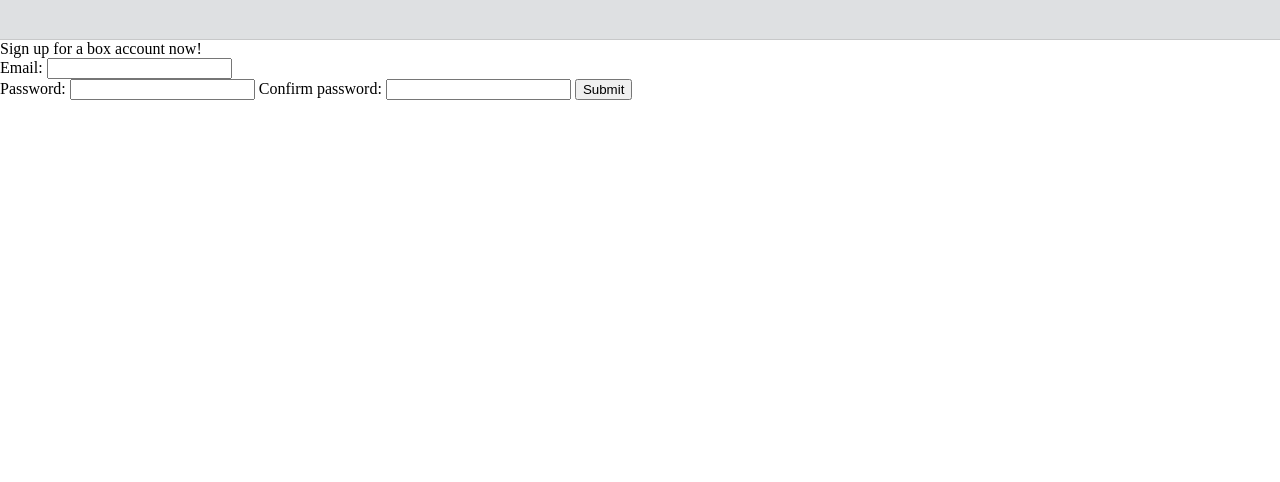
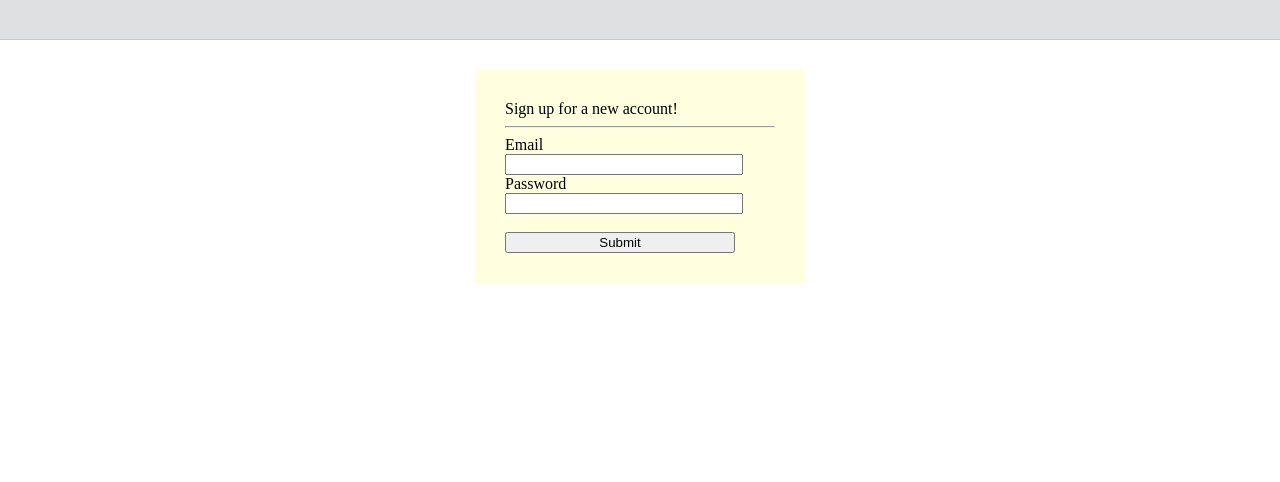
Before and after one commit to kotharitrisha/boxhackathon, a Python web app: template trishaatt/trishaatt/templates/signup.html in a window 1280 px wide. Shown: the top 482 px of the page. Run offline with Jinja, Linux system fonts and the light colour scheme; the template is opened without the code that fills it, so the values that code supplies are empty; some libraries are stand-ins or nearby versions.

Commit message:
basic layouting

```diff
--- a/trishaatt/trishaatt/static/style.css
+++ b/trishaatt/trishaatt/static/style.css
@@ -72,6 +72,32 @@ body {
 	z-index:100;
 }
 
+form{
+	margin:0px auto;
+	margin-top:30px;
+	padding:30px;
+	vertical-align:top;
+	background-color: #FFFFE0;
+	width:270px;
+}
+
+form label{
+	style="font-weight:bold;
+	color:#666;
+}
+
+form input{
+	width:230px;
+}
+
+form .submit{
+	width:100px;
+	font-size:smaller;
+	margin-top: 10px;
+	padding:5px 5px 5px 5px;
+}
+
+
 
 #main-area{
     position:absolute;
--- a/trishaatt/trishaatt/templates/signup.html
+++ b/trishaatt/trishaatt/templates/signup.html
@@ -1,11 +1,13 @@
 {% extends "base.html" %}
 {% block content %}
 <form method="POST" action="/signup">
-  <p> Sign up for a box account now! </p>
-        Email: <input type="text" name="email" /><br />
-        Password: <input type="password" name="password" />
-        Confirm password: <input type = "password" name = "password2" />
-        <input type="submit" value="Submit" />
+  Sign up for a new account!
+  <hr />
+  <label for="signup_email">Email</label><br />
+	<input type="text" name="email" id="signup_email" /><br />
+	<label for="signup_password">Password</label>
+	<input type="password" name="password" id="signup_password"/> <br /> <br />
+	<input type="submit" value="Submit" />
 </form>
 
 {% endblock %}
```
Also changed, not shown: trishaatt/trishaatt/templates/login.html (+7 -3 lines).
